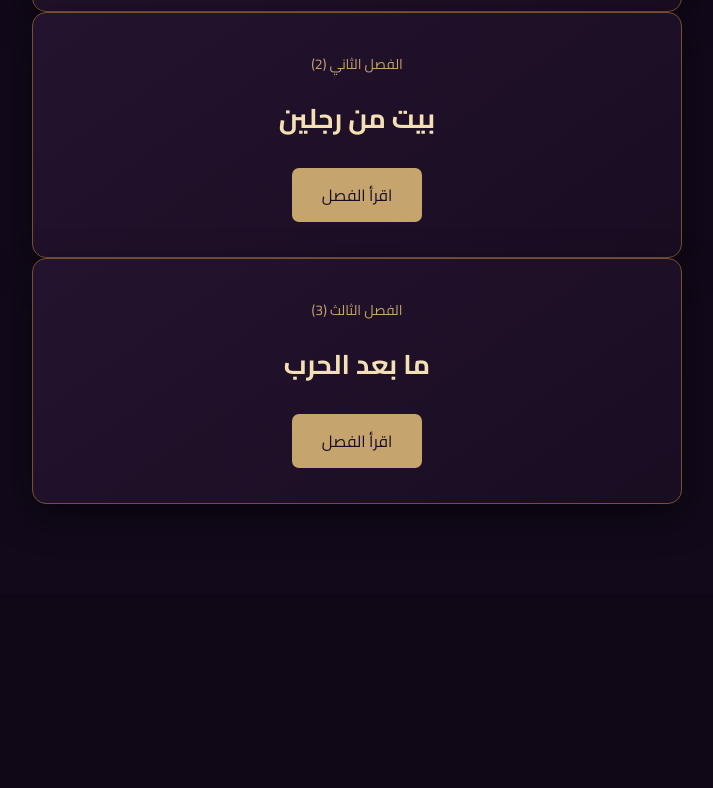
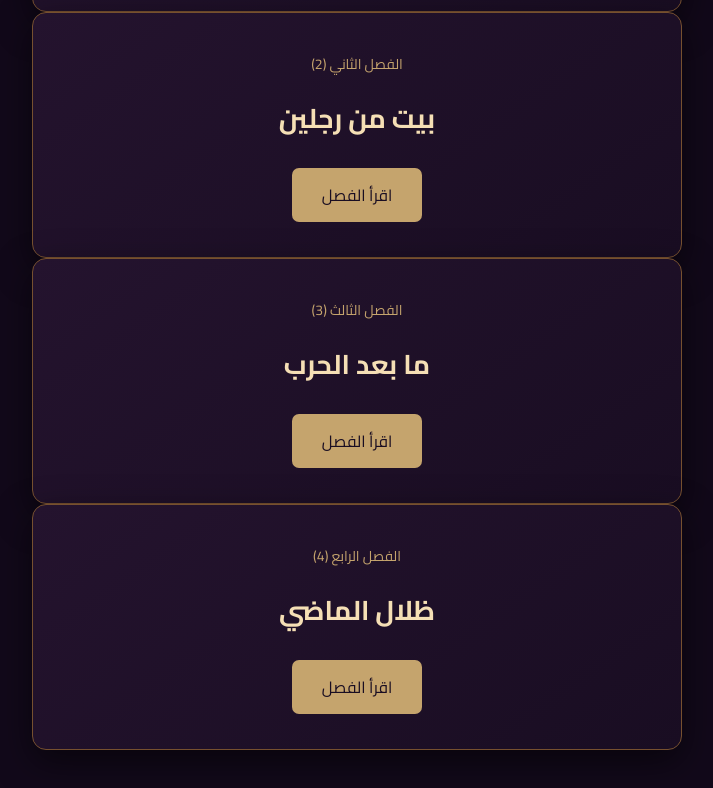
Before and after one commit to hekaya-turwa/hekaya-turwa, a plain HTML site: page qaswara.html in a window 1280 px wide. Shown: the part 1599-2387 px from the top of the page, without its empty margins (283-996 px from the left). Before the commit the page ends 2193 px from the top, so only its background shows below. Drawn offline with Linux system fonts and the light colour scheme.

Commit message:
Add chapter four section to qaswara.html

```diff
--- a/qaswara.html
+++ b/qaswara.html
@@ -74,7 +74,15 @@
     <a href="chapters/chapter-03.html">
         اقرأ الفصل
     </a>
-</div></section>
+</div>
+<div class="chapter-card">
+    <span>الفصل الرابع (4)</span>
+    <h3>ظلال الماضي</h3>
+    <a href="chapters/chapter-04.html">
+        اقرأ الفصل
+    </a>
+</div>
+</section>
 
 </body>
 </html>
```
